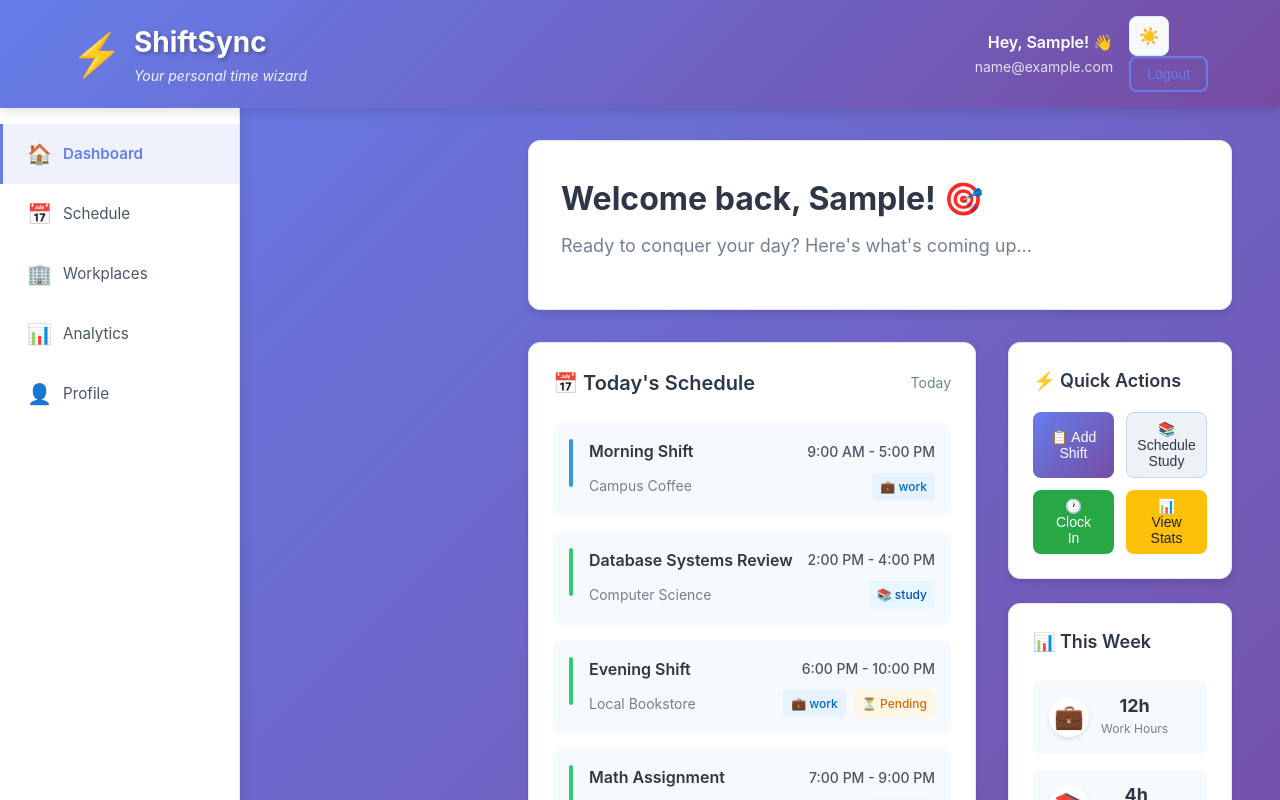
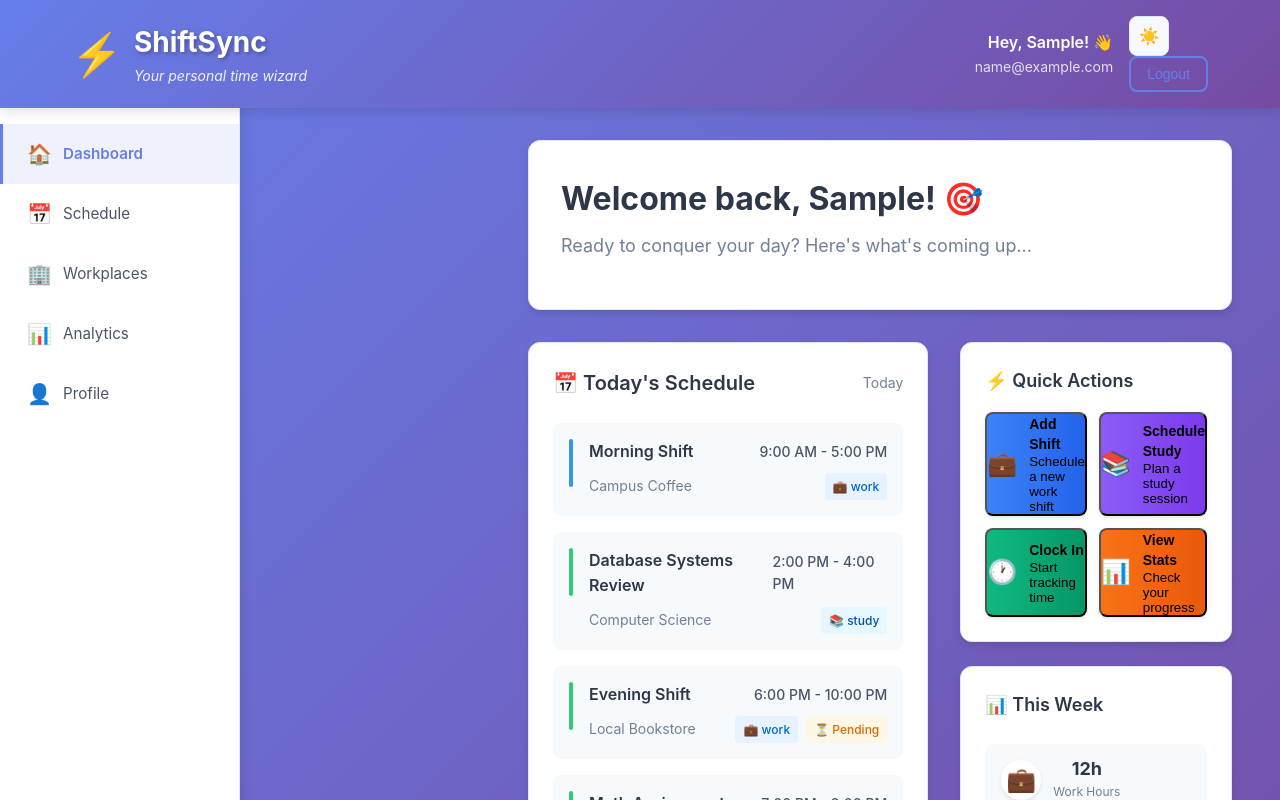
Before and after one commit to Firoz-Thapa/ShiftSync, a React (Create React App) app in the folder frontend/: page /dashboard in a window 1280 px wide. Shown: the top 800 px of the page. Built offline with nearby package versions, Linux system fonts and the light colour scheme; no server answers; sample sign-in values are in the browser's storage.

Commit message:
enhanced quick actions

```diff
--- a/frontend/src/components/dashboard/QuickActions/QuickActions.css
+++ b/frontend/src/components/dashboard/QuickActions/QuickActions.css
@@ -11,6 +11,62 @@
   gap: 0.75rem;
 }
 
+/* New enhanced action card styles */
+.action-card {
+  transition: all 0.2s ease;
+  box-shadow: 0 2px 4px rgba(0, 0, 0, 0.1);
+}
+
+.action-card:hover {
+  transform: scale(1.05);
+  box-shadow: 0 4px 12px rgba(0, 0, 0, 0.2);
+}
+
+.action-card:active {
+  transform: scale(0.98);
+}
+
+/* Gradient utilities if not already in your CSS */
+.bg-gradient-to-r {
+  background-image: linear-gradient(to right, var(--tw-gradient-stops));
+}
+
+.from-blue-500 {
+  --tw-gradient-from: #3b82f6;
+  --tw-gradient-stops: var(--tw-gradient-from), var(--tw-gradient-to, rgba(59, 130, 246, 0));
+}
+
+.to-blue-600 {
+  --tw-gradient-to: #2563eb;
+}
+
+.from-purple-500 {
+  --tw-gradient-from: #8b5cf6;
+  --tw-gradient-stops: var(--tw-gradient-from), var(--tw-gradient-to, rgba(139, 92, 246, 0));
+}
+
+.to-purple-600 {
+  --tw-gradient-to: #7c3aed;
+}
+
+.from-green-500 {
+  --tw-gradient-from: #10b981;
+  --tw-gradient-stops: var(--tw-gradient-from), var(--tw-gradient-to, rgba(16, 185, 129, 0));
+}
+
+.to-green-600 {
+  --tw-gradient-to: #059669;
+}
+
+.from-orange-500 {
+  --tw-gradient-from: #f97316;
+  --tw-gradient-stops: var(--tw-gradient-from), var(--tw-gradient-to, rgba(249, 115, 22, 0));
+}
+
+.to-orange-600 {
+  --tw-gradient-to: #ea580c;
+}
+
 @media (max-width: 768px) {
   .quick-actions__grid {
     grid-template-columns: 1fr;
--- a/frontend/src/components/dashboard/QuickActions/QuickActions.tsx
+++ b/frontend/src/components/dashboard/QuickActions/QuickActions.tsx
@@ -11,6 +11,41 @@ export const QuickActions: React.FC = () => {
   const openStudyModal = () => setActiveModal('study');
   const closeModal = () => setActiveModal(null);
 
+  const actionItems = [
+    {
+      id: 'shift',
+      title: 'Add Shift',
+      icon: '💼',
+      gradient: 'from-blue-500 to-blue-600',
+      action: openShiftModal,
+      description: 'Schedule a new work shift'
+    },
+    {
+      id: 'study',
+      title: 'Schedule Study',
+      icon: '📚',
+      gradient: 'from-purple-500 to-purple-600',
+      action: openStudyModal,
+      description: 'Plan a study session'
+    },
+    {
+      id: 'clock-in',
+      title: 'Clock In',
+      icon: '🕐',
+      gradient: 'from-green-500 to-green-600',
+      action: () => {/* Clock in logic */},
+      description: 'Start tracking time'
+    },
+    {
+      id: 'analytics',
+      title: 'View Stats',
+      icon: '📊',
+      gradient: 'from-orange-500 to-orange-600',
+      action: () => {/* View analytics */},
+      description: 'Check your progress'
+    }
+  ];
+
   return (
     <>
       <Card>
@@ -18,41 +53,21 @@ export const QuickActions: React.FC = () => {
           <h3 className="quick-actions__title">⚡ Quick Actions</h3>
 
           <div className="quick-actions__grid">
-            <Button
-              variant="primary"
-              size="small"
-              fullWidth
-              onClick={openShiftModal}
-            >
-              📋 Add Shift
-            </Button>
-
-            <Button
-              variant="secondary"
-              size="small"
-              fullWidth
-              onClick={openStudyModal}
-            >
-              📚 Schedule Study
-            </Button>
-
-            <Button
-              variant="success"
-              size="small"
-              fullWidth
-              onClick={() => {/* Clock in logic */}}
-            >
-              🕐 Clock In
-            </Button>
-
-            <Button
-              variant="warning"
-              size="small"
-              fullWidth
-              onClick={() => {/* View analytics */}}
-            >
-              📊 View Stats
-            </Button>
+            {actionItems.map((item) => (
+              <button
+                key={item.id}
+                className={`action-card bg-gradient-to-r ${item.gradient} text-white hover:scale-105 transition-all duration-200 cursor-pointer border-none rounded-lg p-4 text-left`}
+                onClick={item.action}
+              >
+                <div className="flex items-center gap-3">
+                  <span className="text-2xl">{item.icon}</span>
+                  <div>
+                    <div className="font-semibold text-sm">{item.title}</div>
+                    <div className="text-xs opacity-90">{item.description}</div>
+                  </div>
+                </div>
+              </button>
+            ))}
           </div>
         </div>
       </Card>
```
